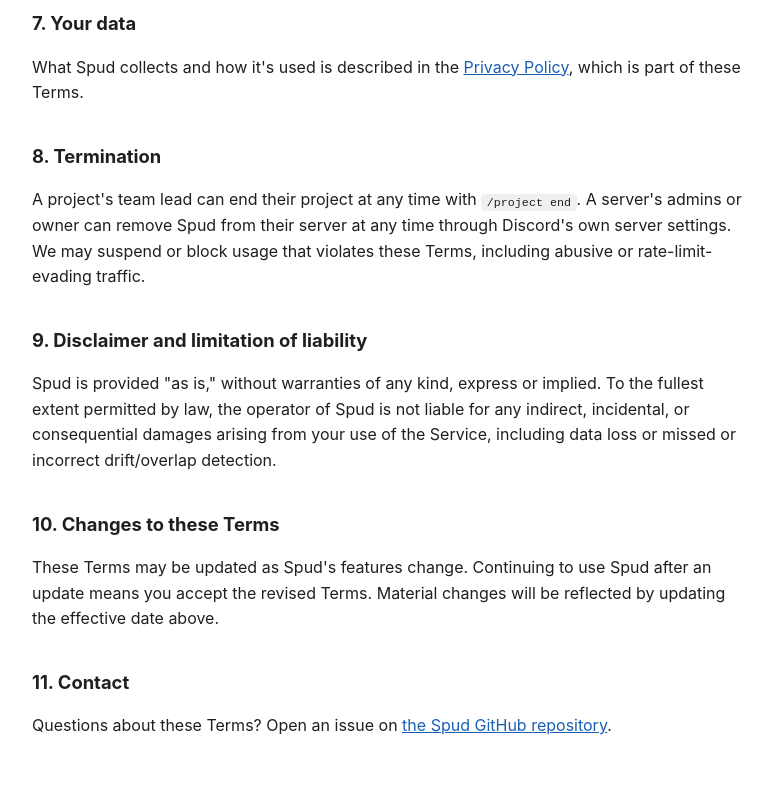
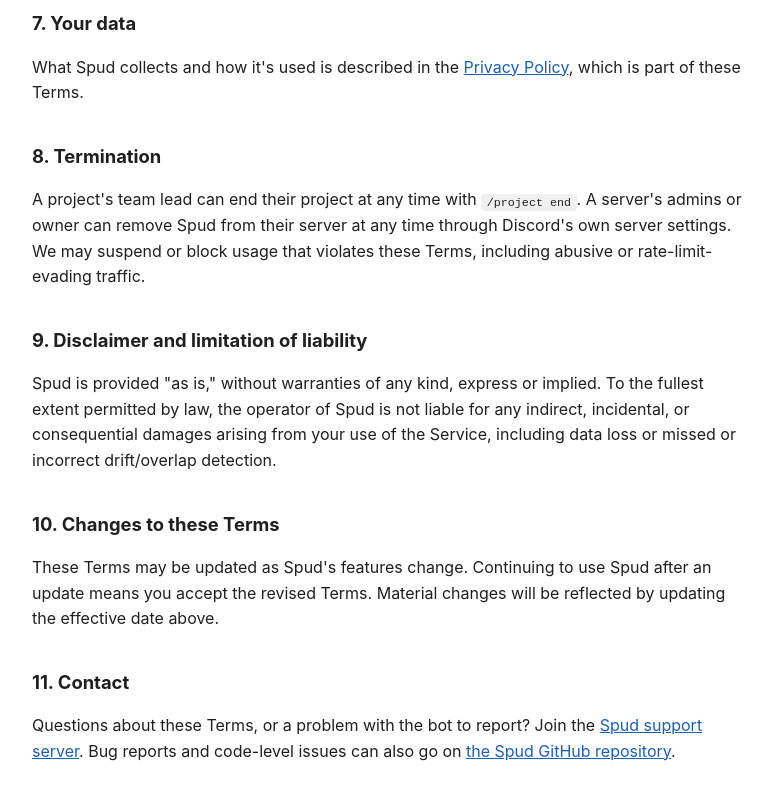
Before and after one commit to PratikDev/spud, a website: page legal/terms.html in a window 1280 px wide. Shown: the part 1277-2077 px from the top of the page, without its empty margins (248-1019 px from the left). Drawn offline with Linux system fonts and the light colour scheme.

Commit message:
Add support server link to landing and legal pages

```diff
--- a/legal/terms.html
+++ b/legal/terms.html
@@ -116,7 +116,9 @@
 
 <h2>11. Contact</h2>
 <p>
-  Questions about these Terms? Open an issue on
+  Questions about these Terms, or a problem with the bot to report? Join the
+  <a href="https://discord.gg/7d7xxpJaf" target="_blank" rel="noopener">Spud support server</a>. Bug reports and
+  code-level issues can also go on
   <a href="https://github.com/pratikdev/spud/issues" target="_blank" rel="noopener">the Spud GitHub repository</a>.
 </p>
 
```
Also changed, not shown: legal/privacy.html (+3 -2 lines), public/index.html (+1 -0 lines).
